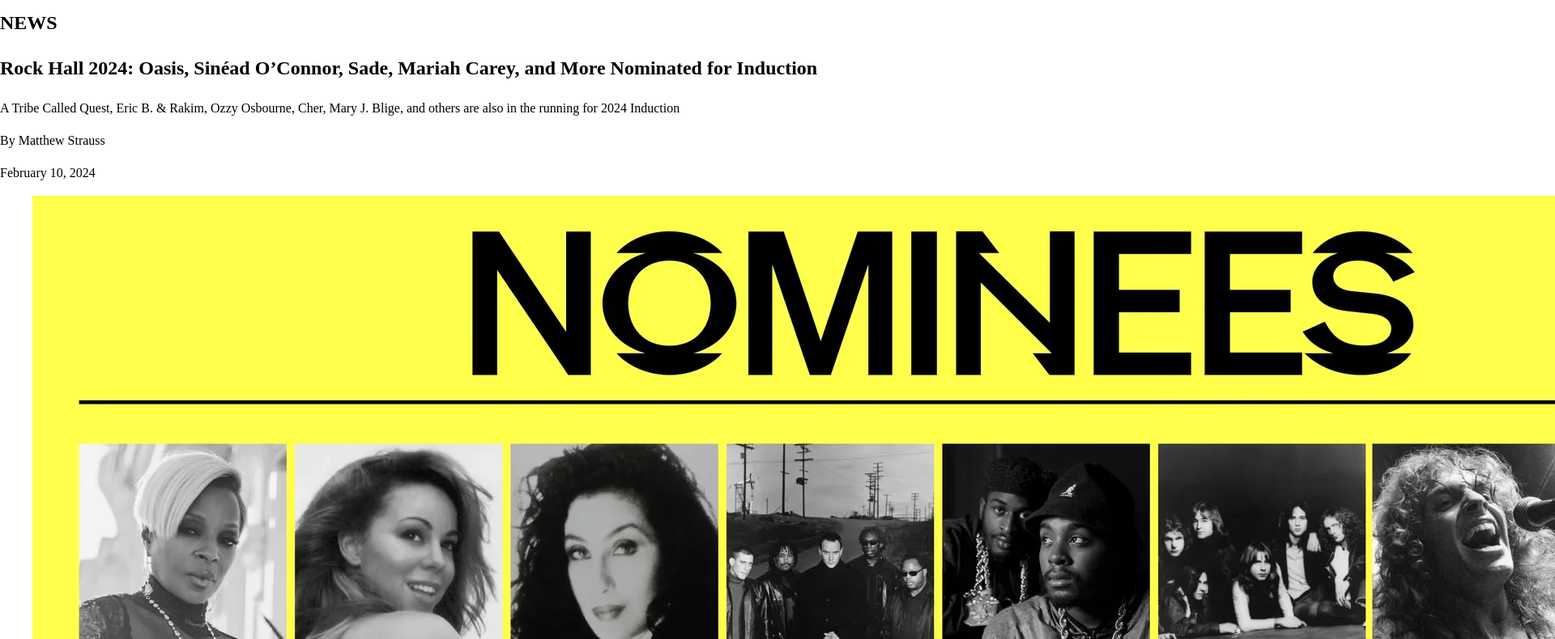
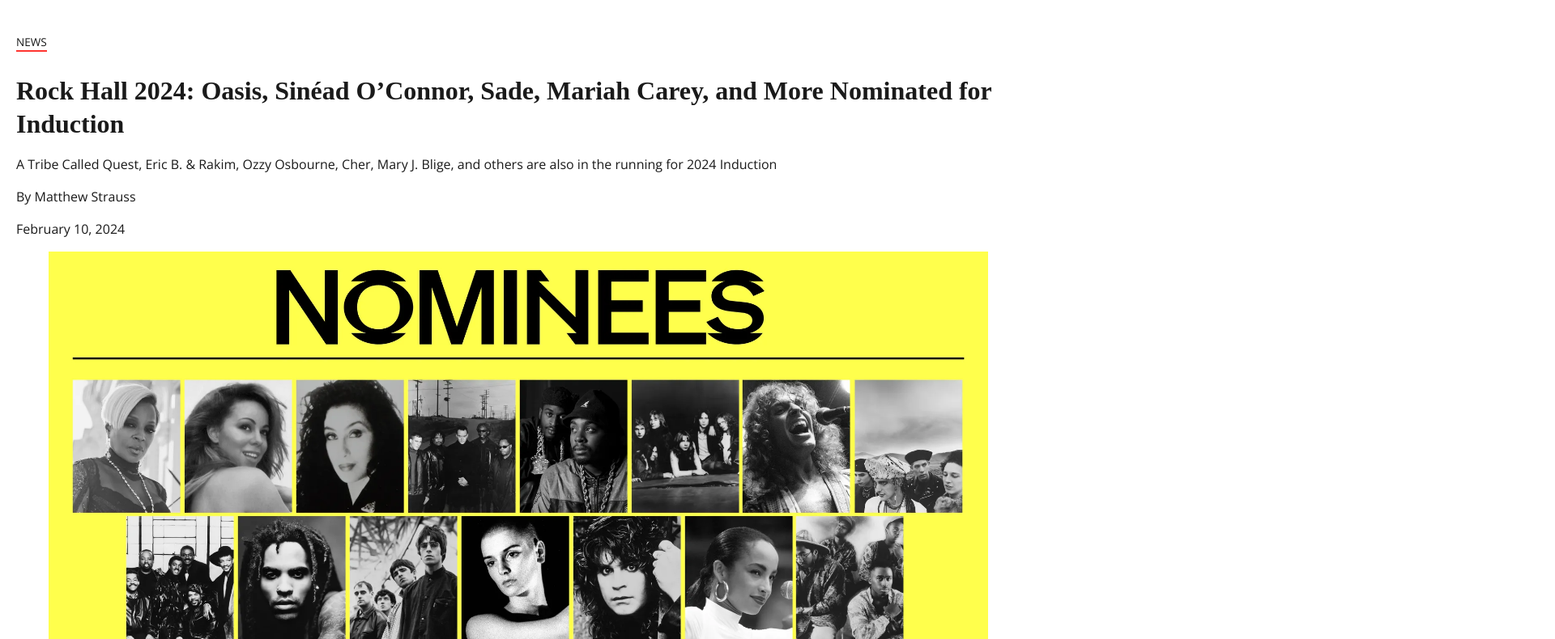
Before and after one commit to zaynabshugaa/midterm, a plain HTML site: page index.html in a window 1280 px wide. Shown: the part 90-880 px from the top of the page at 81% size, 1920 px wide, since content can reach past the window. Drawn offline with nearby package versions, Linux system fonts and the light colour scheme; a web font is replaced by a local one.

Commit message:
css progress

```diff
--- a/css/style.css
+++ b/css/style.css
@@ -4,13 +4,78 @@ body {
     font-style: normal;
     line-height: 1.5;
     margin: 0cm;
+    color: #1a1a1a;
 }
 
-/*footer and header*/
+/*footer and header are seperate*/
 .pitchfork-footer {
     background-color: black;
+    color: #fff;
+    text-align: center;
 }
 
 .pitchfork-logo {
     background-color: black;
+    color: #fff;
+    text-align: center;
 }
+
+/*had to add a class to the image because it wasn't targetting the image it was targeting the header*/
+.rock-hall-of-fame-2024 {
+    width: 100%;
+    max-width: 100%;
+    height: auto;
+}
+
+.pitchfork-logo {
+    /* ADD WIDTH 100PX BUT IT ISNT WORKING*/
+    padding-top: 8px;
+}
+
+main {
+    padding-left: 20px;
+    padding-right: 20px;
+    padding-top: 20px;
+    padding-bottom: 20px;
+}
+
+h1 {
+    font-size: 2rem;
+    line-height: 1.3;
+    margin-top: 1rem;
+    margin-bottom: 1rem;
+}
+
+.news {
+    display: inline-block;
+    text-transform: uppercase;
+    font-size: .85rem;
+    border-bottom: 2px solid #ff3530;
+}
+
+
+figcaption,
+.sub-title,
+.author,
+.date,
+h2 {
+    font-family: "Open Sans", sans-serif;
+    font-weight:400;
+    font-style: normal;
+}
+
+.ul-title {
+    font-family: "Open Sans", sans-serif;
+    font-weight: 700;
+    font-style: normal;
+}
+
+.author {
+    font-size: .85;
+    margin-bottom: 0%;
+}
+
+.date {
+    font-size: .85;
+    margin-bottom: 0%;
+}
--- a/index.html
+++ b/index.html
@@ -14,24 +14,33 @@
     <link rel="preconnect" href="https://fonts.gstatic.com" crossorigin>
     <link href="https://fonts.googleapis.com/css2?family=Open+Sans:ital,wght@0,300..800;1,300..800&family=Vesper+Libre:wght@400;700&display=swap" rel="stylesheet">
 
+    <link rel="preconnect" href="https://fonts.googleapis.com">
+    <link rel="preconnect" href="https://fonts.gstatic.com" crossorigin>
+    <link href="https://fonts.googleapis.com/css2?family=Open+Sans:ital,wght@0,700;1,700&display=swap" rel="stylesheet">
+
 </head>
 <body>
-    <article>
+
         <div class="pitchfork-logo">
     <h1><img src="Images/pitchfork-logo.svg" alt="pitchfork-logo"></h1>
         </div>
-    <h2>NEWS</h2>
+<main>
+
+    <h2 class="news">NEWS</h2>
     <h1>Rock Hall 2024: Oasis, Sinéad O’Connor, Sade, Mariah Carey, and More Nominated for Induction</h1>
 
-    <p>A Tribe Called Quest, Eric B. & Rakim, Ozzy Osbourne, Cher, Mary J. Blige, and others are also in the running for 2024 Induction</p>
-    <p>By Matthew Strauss</p>
-    <p>February 10, 2024</p>
+        <p class="sub-title"> A Tribe Called Quest, Eric B. & Rakim, Ozzy Osbourne, Cher, Mary J. Blige, and others are also in the running for 2024 Induction</p>
+
+        <p class="author"> By Matthew Strauss</p>
+
+        <p class="date"> February 10, 2024</p>
 
     <figure>
-        <img src="Images/rock-hall-of-fame-2024.webp" alt="rock-hall-of-fame-2024">
+        <img src="Images/rock-hall-of-fame-2024.webp" alt="rock-hall-of-fame-2024" class="rock-hall-of-fame-2024">
             <figcaption>Courtesy of Rock & Roll Hall of Fame Foundation and Alison Brod Marketing + Communications</figcaption>
     </figure>
 
+<article>
     <p>The Rock & Roll Hall of Fame Foundation has announced the 2024 nominees for induction into the Rock Hall. Leading the class of 2024 nominees are first-timers Oasis, Sinéad O’Connor, Sade, Mariah Carey, and Ozzy Osbourne. Repeat nominees include A Tribe Called Quest, Eric B. & Rakim, and Mary J. Blige. See the full list of nominees below.</p>
     <p>Musicians become eligible for induction into the Rock & Roll Hall of Fame 25 years after the release of their first commercial recording. So, while there are 10 first-time nominees—Mariah Carey, Cher, Foreigner, Peter Frampton, Kool & the Gang, Lenny Kravitz, Oasis, Sinéad O’Connor, Ozzy Osbourne, and Sade—each act has been eligible for induction in past years.</p>
     <p>There are only five nominated acts who have been nominated in the past: A Tribe Called Quest (2022, 2023), Mary J. Blige (2021), Dave Matthews Band (2020), Jane’s Addiction (2017), and Eric B. & Rakim (2012). Ozzy Osbourne is also in the Rock & Roll Hall of Fame, but as a member of Black Sabbath—not as a solo act.</p>
@@ -39,7 +48,7 @@
     <p>The nominees from last year’s ballot who are not repeating in 2023 are: Cyndi Lauper, Iron Maiden, Joy Division/New Order, Soundgarden, Warren Zevon, and the White Stripes.</p>
     <p>John Sykes, the Rock & Roll Hall of Fame Foundation’s chairman, said in a press statement, <q>“This remarkable list of nominees reflects the diverse artists and music that the Rock & Roll Hall of Fame honors and celebrates. Continuing in the true spirit of Rock & Roll, these artists have created their own sounds that have impacted generations and influenced countless others that have followed in their footsteps.”</q></p>
 
-    <h1>Rock & Roll Hall of Fame 2024 Nominees</h1>
+    <h1 class="ul-title"> Rock & Roll Hall of Fame 2024 Nominees</h1>
 
     <ul>
         <li>A Tribe Called Quest</li>
@@ -61,7 +70,9 @@
     </ul>
 
     <p>Visit Pitchfork for <a href="https://pitchfork.com/news/rock-hall-2024-oasis-sinead-oconnor-sade-mariah-carey-nominated-for-induction/" target="_blank"> original article.</a></p>
-    <!--link on original article-->
+
+</main>
+
     <div class="pitchfork-footer">
     <footer>
         <p>&copy;Pitchfork 2024</p>
```
